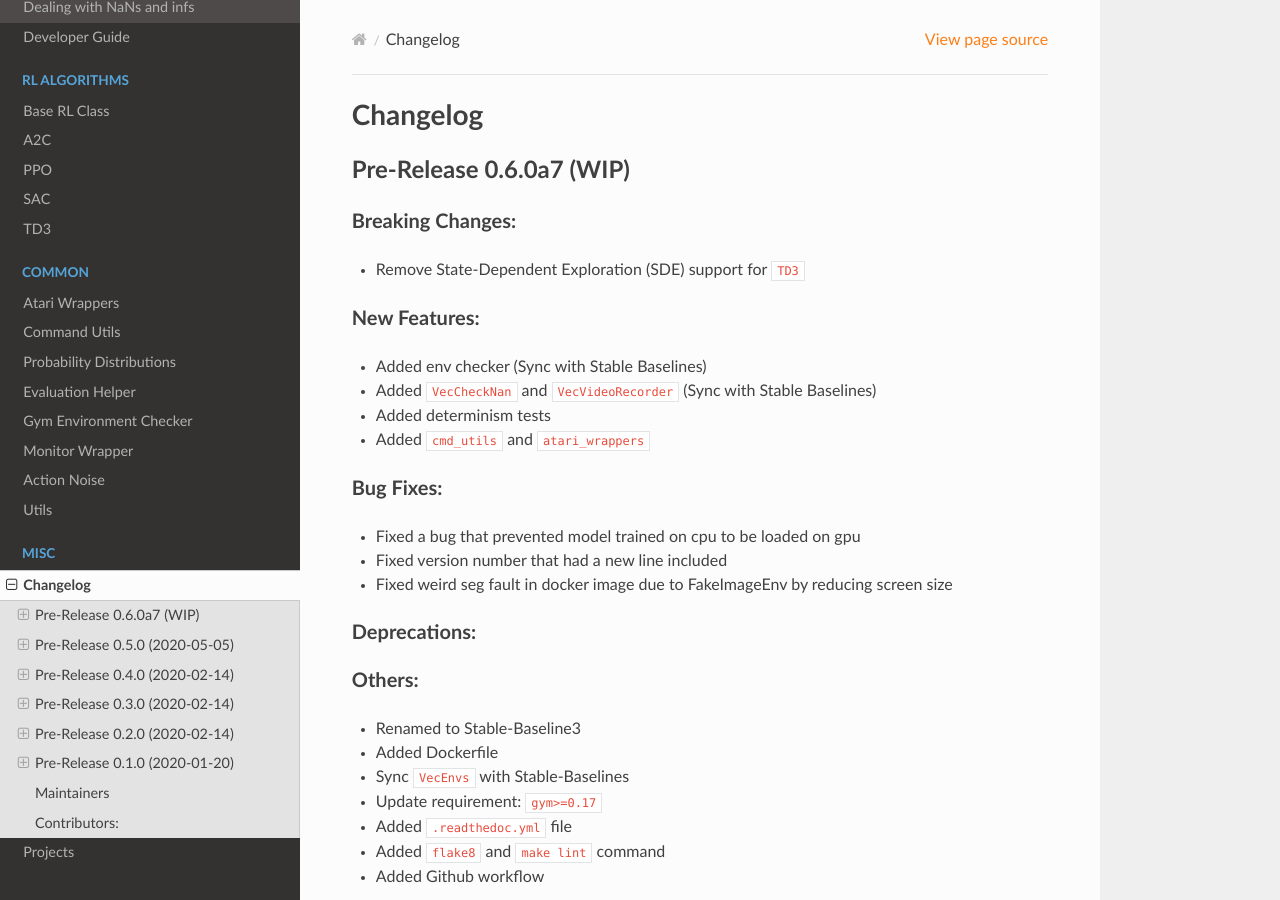
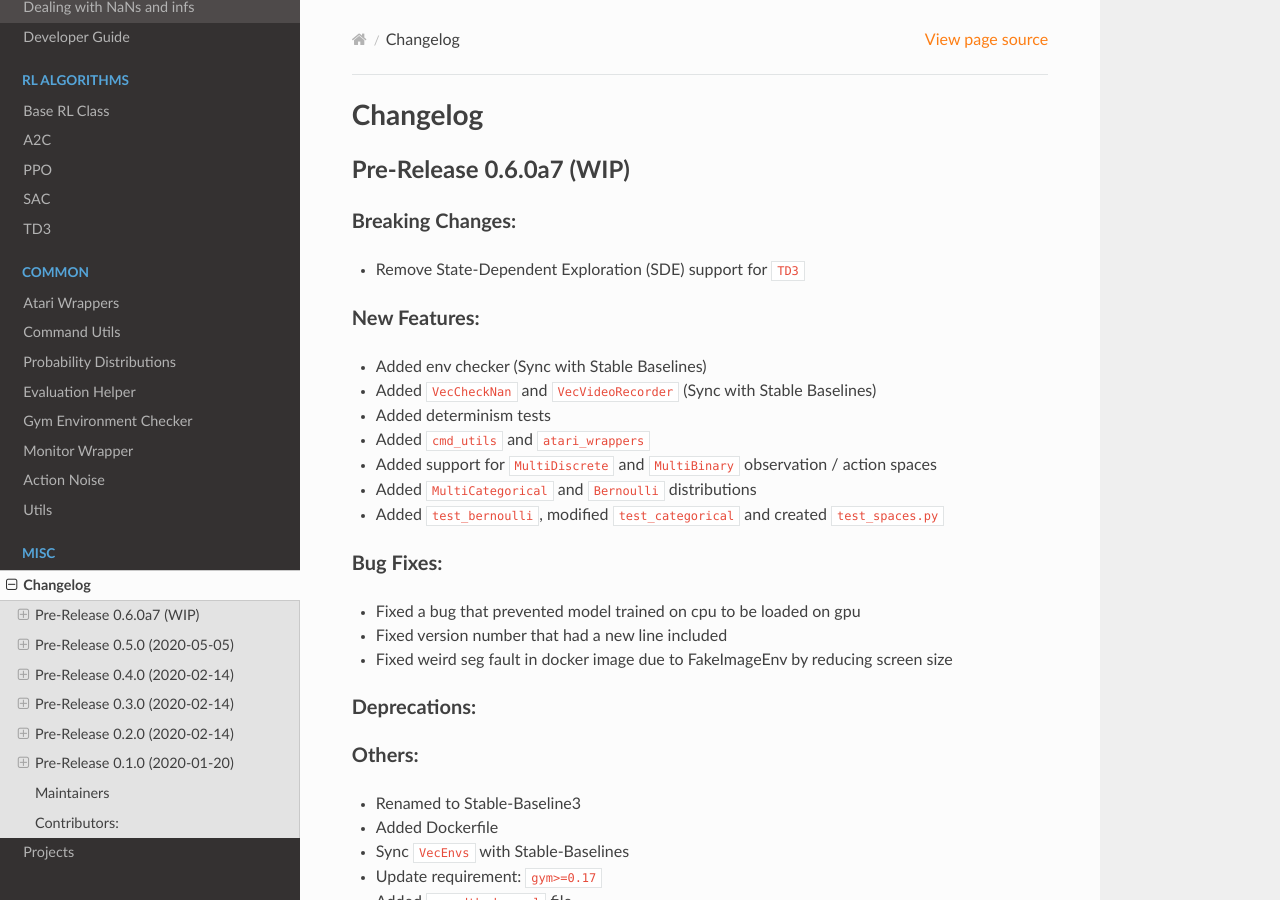
Before and after one commit to DLR-RM/stable-baselines3, a Sphinx documentation site: the page built from docs/misc/changelog.rst, in a window 1280 px wide and 900 px high. Built offline with Sphinx 7.4.7 and the Read the Docs theme 2.0.0, drawn with Linux system fonts in a browser that asks for light colours; pages that are not in the unit, such as notebooks, are missing from menus.

Commit message:
modified changelog

```diff
--- a/docs/misc/changelog.rst
+++ b/docs/misc/changelog.rst
@@ -3,9 +3,9 @@
 Changelog
 ==========
 
+
 Pre-Release 0.6.0a7 (WIP)
 ------------------------------
-
 
 Breaking Changes:
 ^^^^^^^^^^^^^^^^^
@@ -17,6 +17,9 @@ New Features:
 - Added ``VecCheckNan`` and ``VecVideoRecorder`` (Sync with Stable Baselines)
 - Added determinism tests
 - Added ``cmd_utils`` and ``atari_wrappers``
+- Added support for ``MultiDiscrete`` and ``MultiBinary`` observation / action spaces
+- Added ``MultiCategorical`` and ``Bernoulli`` distributions
+- Added ``test_bernoulli``, modified ``test_categorical`` and created ``test_spaces.py``
 
 Bug Fixes:
 ^^^^^^^^^^
```
